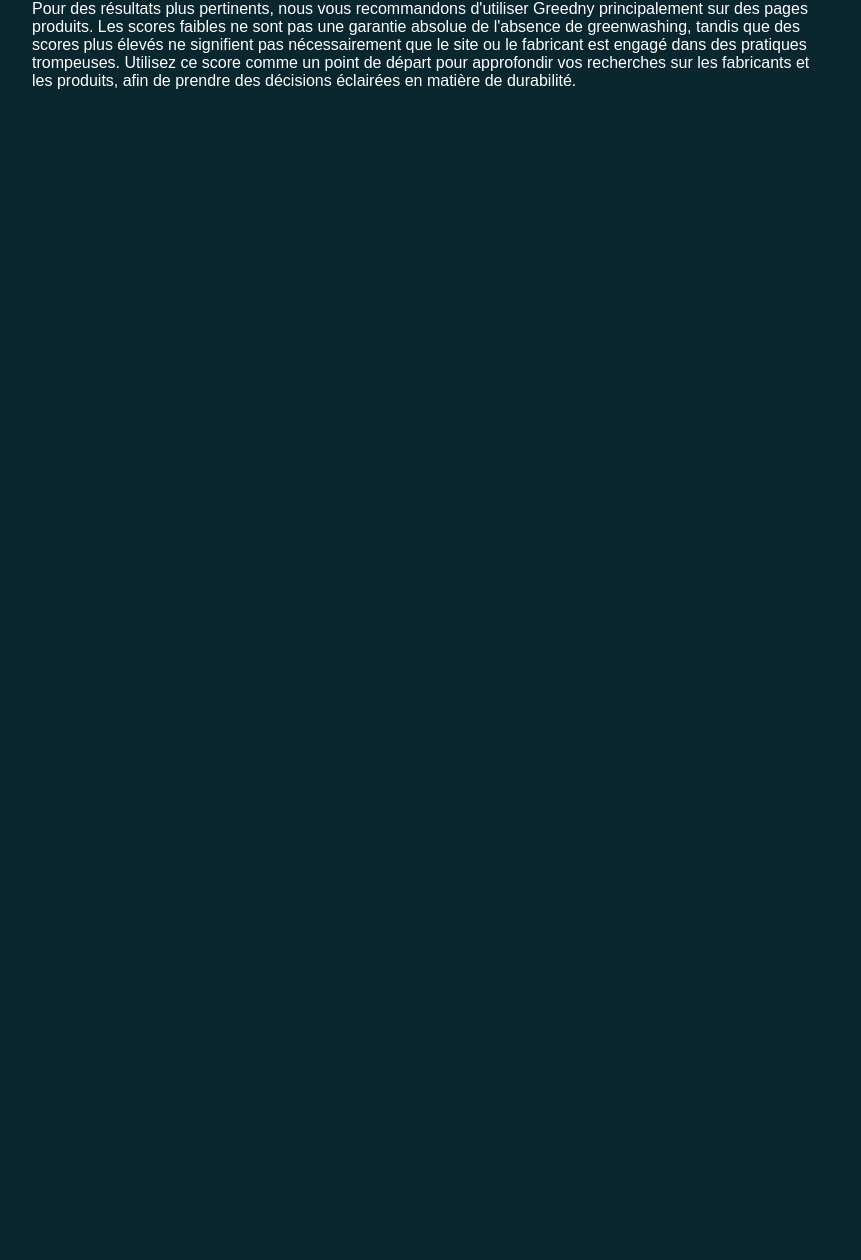
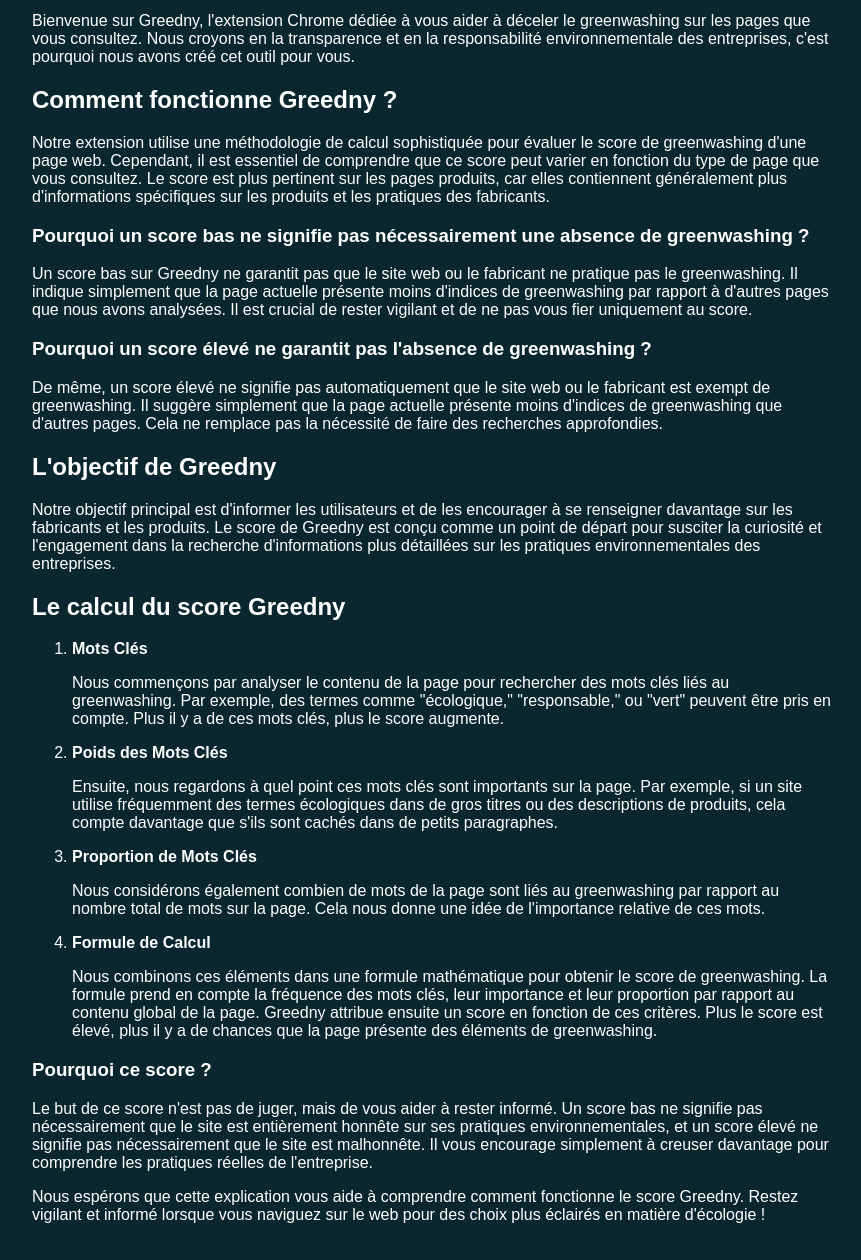
Before and after one commit to aubrian-ecv/hackathon-2023, a browser extension: page about.html in a window 1280 px wide. Shown: the part 302-1562 px from the top of the page, without its empty margins (208-1069 px from the left). Before the commit the page ends 800 px from the top, so only its background shows below. Drawn offline with Linux system fonts and the light colour scheme; a web font is replaced by a local one.

Commit message:
:sparkles: Update about.html.

```diff
--- a/about.html
+++ b/about.html
@@ -11,9 +11,48 @@
         <img src="images/icon128.png" alt="Logo Greedny" width="120px"/>
         <h1 style="font-family: 'Gluten', 'sans-serif'; font-size: 3rem; margin-top: 7px;">Greedny</h1>
     </div>
-    <h2>A propos</h2>
-    <p>
-        Pour des résultats plus pertinents, nous vous recommandons d'utiliser Greedny principalement sur des pages produits. Les scores faibles ne sont pas une garantie absolue de l'absence de greenwashing, tandis que des scores plus élevés ne signifient pas nécessairement que le site ou le fabricant est engagé dans des pratiques trompeuses. Utilisez ce score comme un point de départ pour approfondir vos recherches sur les fabricants et les produits, afin de prendre des décisions éclairées en matière de durabilité.
-    </p>
+
+    <h1>Comprendre le Score de Greedny</h1>
+
+    <p>Bienvenue sur Greedny, l'extension Chrome dédiée à vous aider à déceler le greenwashing sur les pages que vous consultez. Nous croyons en la transparence et en la responsabilité environnementale des entreprises, c'est pourquoi nous avons créé cet outil pour vous.</p>
+
+    <h2>Comment fonctionne Greedny ?</h2>
+
+    <p>Notre extension utilise une méthodologie de calcul sophistiquée pour évaluer le score de greenwashing d'une page web. Cependant, il est essentiel de comprendre que ce score peut varier en fonction du type de page que vous consultez. Le score est plus pertinent sur les pages produits, car elles contiennent généralement plus d'informations spécifiques sur les produits et les pratiques des fabricants.</p>
+
+    <h3>Pourquoi un score bas ne signifie pas nécessairement une absence de greenwashing ?</h3>
+
+    <p>Un score bas sur Greedny ne garantit pas que le site web ou le fabricant ne pratique pas le greenwashing. Il indique simplement que la page actuelle présente moins d'indices de greenwashing par rapport à d'autres pages que nous avons analysées. Il est crucial de rester vigilant et de ne pas vous fier uniquement au score.</p>
+
+    <h3>Pourquoi un score élevé ne garantit pas l'absence de greenwashing ?</h3>
+
+    <p>De même, un score élevé ne signifie pas automatiquement que le site web ou le fabricant est exempt de greenwashing. Il suggère simplement que la page actuelle présente moins d'indices de greenwashing que d'autres pages. Cela ne remplace pas la nécessité de faire des recherches approfondies.</p>
+
+    <h2>L'objectif de Greedny</h2>
+
+    <p>Notre objectif principal est d'informer les utilisateurs et de les encourager à se renseigner davantage sur les fabricants et les produits. Le score de Greedny est conçu comme un point de départ pour susciter la curiosité et l'engagement dans la recherche d'informations plus détaillées sur les pratiques environnementales des entreprises.</p>
+
+    <h2>Le calcul du score Greedny</h2>
+
+    <ol>
+        <li><strong>Mots Clés</strong>
+            <p>Nous commençons par analyser le contenu de la page pour rechercher des mots clés liés au greenwashing. Par exemple, des termes comme "écologique," "responsable," ou "vert" peuvent être pris en compte. Plus il y a de ces mots clés, plus le score augmente.</p>
+        </li>
+        <li><strong>Poids des Mots Clés</strong>
+            <p>Ensuite, nous regardons à quel point ces mots clés sont importants sur la page. Par exemple, si un site utilise fréquemment des termes écologiques dans de gros titres ou des descriptions de produits, cela compte davantage que s'ils sont cachés dans de petits paragraphes.</p>
+        </li>
+        <li><strong>Proportion de Mots Clés</strong>
+            <p>Nous considérons également combien de mots de la page sont liés au greenwashing par rapport au nombre total de mots sur la page. Cela nous donne une idée de l'importance relative de ces mots.</p>
+        </li>
+        <li><strong>Formule de Calcul</strong>
+            <p>Nous combinons ces éléments dans une formule mathématique pour obtenir le score de greenwashing. La formule prend en compte la fréquence des mots clés, leur importance et leur proportion par rapport au contenu global de la page. Greedny attribue ensuite un score en fonction de ces critères. Plus le score est élevé, plus il y a de chances que la page présente des éléments de greenwashing.</p>
+        </li>
+    </ol>
+
+    <h3>Pourquoi ce score ?</h3>
+
+    <p>Le but de ce score n'est pas de juger, mais de vous aider à rester informé. Un score bas ne signifie pas nécessairement que le site est entièrement honnête sur ses pratiques environnementales, et un score élevé ne signifie pas nécessairement que le site est malhonnête. Il vous encourage simplement à creuser davantage pour comprendre les pratiques réelles de l'entreprise.</p>
+
+    <p>Nous espérons que cette explication vous aide à comprendre comment fonctionne le score Greedny. Restez vigilant et informé lorsque vous naviguez sur le web pour des choix plus éclairés en matière d'écologie !</p>
 </body>
 </html>
```
